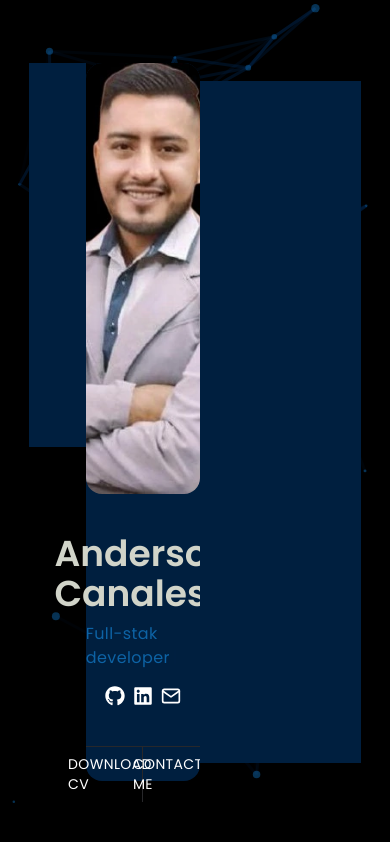
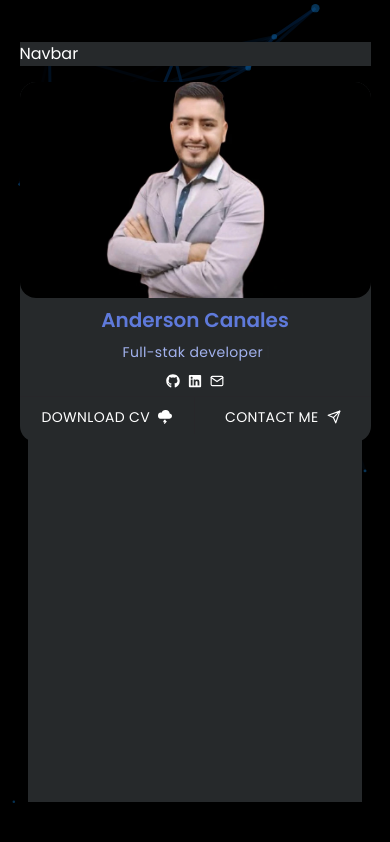
Before and after one commit to anderCM/Portfolio, a React (Vite) app: page / in a window 390 px wide. Built offline with nearby package versions, Linux system fonts and the light colour scheme.

Commit message:
Responsive Home

```diff
--- a/src/App.jsx
+++ b/src/App.jsx
@@ -5,8 +5,7 @@ import ParticlesBackground from "./components/ParticlesBackground";
 function App() {
   return (
     <div className="w-full h-screen font-bodyFont text-textColor relative">
-
-      <div className="max-w-screen-2x1 h-full mx-auto flex justify-center items-center">
+      <div className="max-w-screen-2x1 h-full mx-auto flex flex-col justify-center items-center">
         <Home />
       </div>
       <ParticlesBackground />
--- a/src/Home.jsx
+++ b/src/Home.jsx
@@ -3,11 +3,11 @@ import LeftBar from './components/home/LeftBar'
 
 const Home = () => {
     return (
-        <div className='w-[85%] h-[85%] bg-transparent text-white z-50 flex items-start justify-between'>
-            <div className="w-16 h-96 bg-bodyColor"></div>
-            <div className="w-[94%] h-full bg-transparent flex items-center">
+        <div className='w-[90%] h-[90%] md:w-[85%] md:h-[85%] bg-transparent text-white z-50 flex flex-col md:flex-row items-start justify-between'>
+            <div className="w-full h:16 mb-4 md:w-16 md:h-96 md:mb-auto bg-bodyColor">Navbar</div>
+            <div className="w-full md:w-[94%] h-full bg-transparent flex flex-col md:flex-row items-center">
                 <LeftBar />
-                <div className="w-8/12 h-[95%] bg-bodyColor"></div>
+                <div className="w-[95%] h-[95%] -mt-2 md:m-auto md:w-8/12 bg-bodyColor"></div>
             </div>
         </div>
     )
--- a/src/components/home/LeftBar.jsx
+++ b/src/components/home/LeftBar.jsx
@@ -14,27 +14,37 @@ const LeftBar = () => {
         delaySpeed: 2000
     })
     return (
-        <div className="w-5/12 h-full bg-bodyColor rounded-2xl">
-            <div className="w-full h-3/5">
-                <img className="w-full h-full object-cover rounded-2xl"
+        <div className="w-full md:w-5/12 h-[50%] md:h-full bg-bodyColor rounded-2xl">
+            <div className="w-full h-3/5 bg-black rounded-2xl">
+                <img className="w-full h-full object-contain "
                     src={profilePhoto}
                     alt="Gino Anderson Canales Medina"
                     loading="priority"
                 />
             </div>
             <div className="w-full h-2/5">
-                <div className="flex flex-col items-center gap-2 py-10">
-                    <h1 className="text-textColor text-4xl font-semibold">Anderson Canales</h1>
-                    <p className="text-base text-designColor tracking-wide">{titles}<Cursor cursorBlinking="false" cursorStyle="|" /></p>
-                    <div className="flex justify-center gap-2 mt-2">
-                        <a className="hover:text-designColor duration-300 text-xl" href="https://github.com/anderCM" target="_blank"><FaGithub /></a>
-                        <a className="hover:text-designColor duration-300 text-xl" href="https://www.linkedin.com/in/andersoncanales/" target="_blank"><FaLinkedin /></a>
-                        <a className="hover:text-designColor duration-300 text-xl" href="mailto:andercm15@gmail.com"><FiMail /></a>
+                <div className="flex flex-col items-center gap-2 py-2 md:py-10">
+                    <h1 className="text-textColor text-xl md:text-4xl font-semibold">Anderson Canales</h1>
+                    <p className="text-sm md:text-base text-designColor tracking-wide">{titles}<Cursor cursorBlinking="false" cursorStyle="|" /></p>
+                    <div className="flex justify-center gap-2 mt-1 md:mt-2">
+                        <a className="hover:text-designColor duration-300 text-sm md:text-xl" href="https://github.com/anderCM" target="_blank"><FaGithub /></a>
+                        <a className="hover:text-designColor duration-300 text-sm md:text-xl" href="https://www.linkedin.com/in/andersoncanales/" target="_blank"><FaLinkedin /></a>
+                        <a className="hover:text-designColor duration-300 text-sm md:text-xl" href="mailto:andercm15@gmail.com"><FiMail /></a>
                     </div>
                 </div>
-                <div className="flex h-14">
-                    <a className="w-1/2 h-full flex justify-center items-center gap-2 hover:text-designColor duration-300 borderTop borderRight text-sm tracking-wide" href="https://drive.google.com/file/d/1zPjreD0PMe6Fbo5Kl3KUh9sMuedsx7YB/view?usp=drive_link" target="_blank" download>DOWNLOAD CV <BsCloudLightningFill /></a>
-                    <a className="w-1/2 h-full flex justify-center items-center gap-2 hover:text-designColor duration-300 borderTop text-sm tracking-wide" href="">CONTACT ME <FiSend /></a>
+                <div className="flex h-10 md:h-14">
+                    <a className="w-1/2 h-full flex justify-center items-center gap-2 hover:text-designColor duration-300 borderTop borderRight text-sm tracking-wide"
+                        href="https://drive.google.com/file/d/1zPjreD0PMe6Fbo5Kl3KUh9sMuedsx7YB/view?usp=drive_link"
+                        target="_blank"
+                        download>
+                        DOWNLOAD CV
+                        <BsCloudLightningFill />
+                    </a>
+                    <a className="w-1/2 h-full flex justify-center items-center gap-2 hover:text-designColor duration-300 borderTop text-sm tracking-wide"
+                        href="">
+                        CONTACT ME
+                        <FiSend />
+                    </a>
                 </div>
             </div>
         </div>
--- a/tailwind.config.js
+++ b/tailwind.config.js
@@ -11,10 +11,10 @@ export default {
         titleFont: ["Roboto", "sans-serif"]
       },
       colors: {
-        bodyColor: "#001F3F",
-        textColor: "#D1D4C9",
-        designColor: "#0D63A5",
-        titleRoundBg: "linear-gradient(135deg, rgba(120,204,109,.15) 0%, rgba(120,204,109,1%)",
+        bodyColor: "#26292B",
+        textColor: "#5F7ADB",
+        designColor: "#A2B2EE",
+        titleRoundBg: "linear-gradient(135deg, rgba(120,204,109,.15) 0%, rgba(120,204,109,1%))",
       },
       animation: {
         "spin-slow": "spin 15s linear infinite",
```
